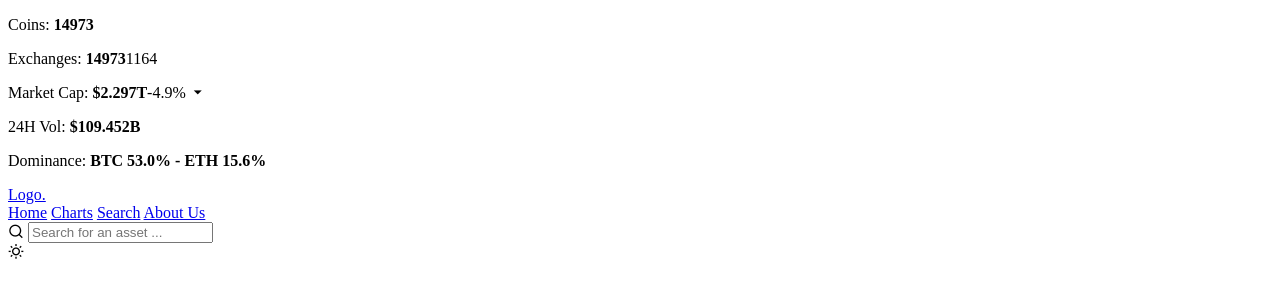
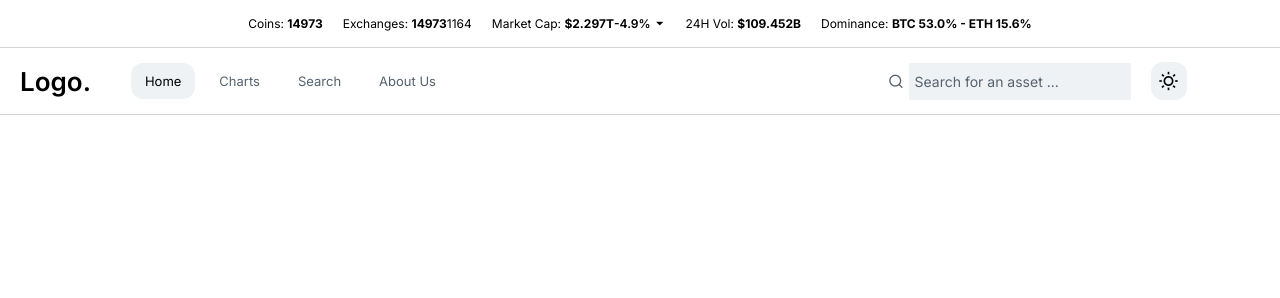
Before and after one commit to Abhilakshya627/FullStack-Crypto-Marketplace, a plain HTML site: page index.html in a window 1280 px wide. Drawn offline with nearby package versions, Linux system fonts and the light colour scheme.

Commit message:
Added CSS to Nav bar

```diff
--- a/assets/css/style.css
+++ b/assets/css/style.css
@@ -2,5 +2,191 @@
 
 :root{
     --background-color: #fff;
+    --background-color-primary:#fff;
+    --background-color-secondary:#EFF2F5;
+    --color-white: #000;
+    --color-black:#fff;
+    --border-color:#D4D4D4;
+    --text-secondary:#55626F;
+    --chart-light-bg:#fff;
+    --chart-dark-bg:#050505;
+    --chart-light-border:#D4D4D4;
+    --chart-dark-border:#333;
+    --links-color:#1565C0;
+}
+
+#dark-theme{
+    --background-color:#050505;
+    --background-color-primary:#0E1218;
+    --background-color-secondary:#1C2025;
+    --color-white:#fff;
+    --color-black:#000;
+    --text-secondary:#bebebe;
+    --link-color:#1565C0;
+}
+
+*{
+    margin: 0;
+    padding: 0;
+    border:none;
+    outline:none;
+    box-sizing: border-box;
+    font-family: 'Inter', sans-serif;
+}
+
+html{
+    scroll-behavior: smooth;
+}
+
+div::-webkit-scrollbar{
+    height: 8px;
+}
+
+div::-webkit-scrollbar-track{
+    border-radius:12px;
+}
+
+div::-webkit-scrollbar-thumb{
+    background-color: var(--background-color-secondary);
+    border-radius:12px;
+    width: 20%;
+}
+
+.red{
+    color:red !important;
+}
+
+.green{
+    color:green !important;
+}
+
+p.red{
+    font-weight: 600 !important;
+}
+
+a{
+    color: var(--color-white);
+    text-decoration: none;
+}
+
+i{
+    color: var(--color-white);
+}
+
+img{
+    object-fit: cover;
+}
+
+body{
+    background: var(--background-color);
+    display:flex;
+    flex-direction: column;
+    gap: 40px;
+    transition: all 0.5s ease;
+}
+
+.main{
+    flex:1;
+    min-height: calc(100vh - 120px);
+}
+
+.global{
+    display: flex;
+    justify-content: center;
+    gap: 20px;
+    padding: 16px 20px;
+}
+
+.global p{
+    font-size: 12px;
+    color: var(--color-white);
+}
+
+.global p span{
+    font-weight: 600;
+}
+
+nav{
+    display:flex;
+    align-items: center;
+    justify-content: space-between;
+    background: var(--background-color-primary);
+    padding: 14px 20px;
+    border-top: 1px solid var(--border-color);
+    border-bottom:1px solid var(--border-color);
+}
+
+nav .left-section, nav .right-section{
+    display:flex;
+    align-items: center;
+    gap: 40px;
+}
+
+nav .left-section .logo{
+    font-weight: 600;
+    font-size: 26px;
+}
+
+nav .left-section .nav-links{
+    display:flex;
+    gap: 10px;
 
 }
+
+nav .left-section .nav-links a{
+    font-size: 13px;
+    padding: 10px 14px;
+    border-radius: 12px;
+    color: var(--text-secondary);
+    transition: all 0.3s ease;
+}
+
+nav .left-section .nav-links a:hover,
+nav .left-section .nav-links a.active{
+    background: var(--background-color-secondary);
+    color: var(--color-white);
+}
+
+nav .right-section{
+    width: 30%;
+    gap: 20px;
+}
+
+nav .rigth-section .search{
+    display: flex;
+    align-items: center;
+    background: var(--background-color-secondary);
+    padding: 0 10px;
+    border-radius: 12px;
+    width: 100%;
+}
+
+nav .right-section .search input{
+    padding: 10px 6px;
+    background: var(--background-color-secondary);
+    color: var(--color-white);
+    font-size: 14px;
+}
+
+nav .right-section .search input::placeholder,
+nav .right-section .search i{
+    color: var(--text-secondary);
+}
+
+nav .right-section > i{
+    padding: 8px;
+    background: var(--background-color-secondary);
+    color: var(--color-white);
+    border-radius: 12px;
+    font-size: 20px;
+    cursor: pointer;
+    transition: all 0.3s ease;
+}
+
+nav .right-section > i.ri-sun-line{
+    transform: rotate(0deg);
+}
+
+nav .right-section > i.ri-moon-line{
+    transform: rotate(360deg);
+}
```
